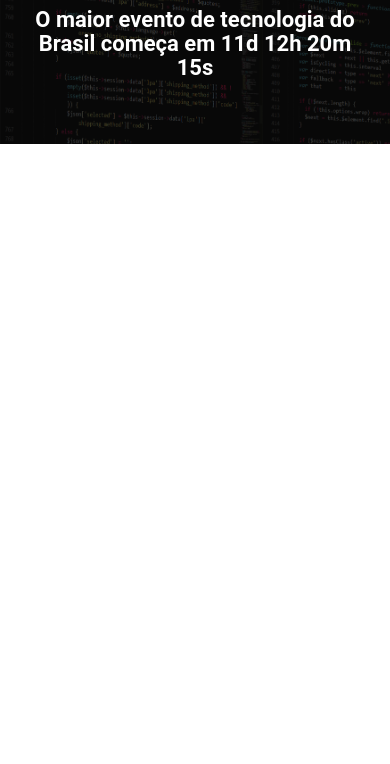
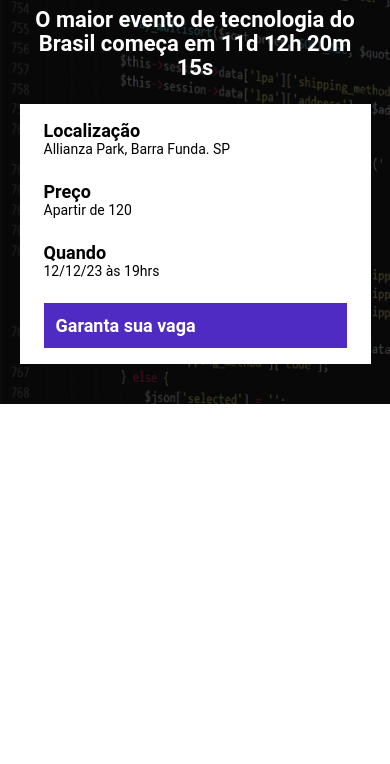
Before and after one commit to Marcosviana91/EBAC_tech_talks, a website built with Parcel: page src/index.html in a window 390 px wide. Shown: the part 80-844 px from the top of the page. Built offline with nearby package versions, Linux system fonts and the light colour scheme.

Commit message:
hero responsivo ok

```diff
--- a/src/index.html
+++ b/src/index.html
@@ -16,6 +16,23 @@
         <div class="container">
             <img class="hero__logo" src="images/ebac_logo.svg" alt="EBAC">
             <p class="hero__text">O maior evento de tecnologia do Brasil começa em 11d 12h 20m 15s</p>
+            <div class="infos-bar">
+                <ul class="infos-bar__infos">
+                    <li  class="infos-bar__infos__item">
+                        <b>Localização</b>
+                        Allianza Park, Barra Funda. SP
+                    </li>
+                    <li  class="infos-bar__infos__item">
+                        <b>Preço</b>
+                        Apartir de 120
+                    </li>
+                    <li  class="infos-bar__infos__item">
+                        <b>Quando</b>
+                        12/12/23 às 19hrs
+                    </li>
+                </ul>
+                <a class="button button--primary" href="#">Garanta sua vaga</a>
+            </div>
         </div>
     </header>
     <script src="scripts/main.js"></script>
--- /dev/null
+++ b/src/styles/components/_button.scss
@@ -0,0 +1,23 @@
+.button {
+    padding: 12px;
+    font-size: 18px;
+    font-weight: bold;
+    text-decoration: none;
+    text-align: center;
+    white-space: nowrap;
+
+    &--primary {
+        color: white;
+        background-color: #4f2ac3;
+    }
+
+    @media (max-width:640px) {
+        display: block;
+        width: 100%;
+    }
+
+    @media (max-width:1024px) {
+        display: flex;
+        align-items: center;
+    }
+}
--- /dev/null
+++ b/src/styles/components/_infos_bar.scss
@@ -0,0 +1,41 @@
+.infos-bar {
+    padding: 16px 24px;
+    background-color: white;
+    display: flex;
+    justify-content: space-between;
+
+    &__infos {
+        display: flex;
+        gap: 40px;
+
+        &__item {
+            font-size: 14px;
+            color: #000;
+
+            b {
+                color: #000;
+                font-size: 18px;
+                display: block;
+            }
+        }
+    }
+
+    @media (max-width:640px) {
+        display: block;
+
+        &__infos {
+            display: block;
+
+            &__item {
+                margin-bottom: 24px;
+            }
+        }
+    }
+
+    @media (max-width:1024px) {
+
+        &__infos {
+            gap: 16px;
+        }
+    }
+}
--- a/src/styles/main.scss
+++ b/src/styles/main.scss
@@ -1,4 +1,6 @@
 @use 'hero';
+@use 'components/infos_bar';
+@use 'components/button';
 
 * {
     margin: 0;
@@ -6,6 +8,7 @@
     box-sizing: border-box;
     font-family: Roboto, sans-serif;
     color: #fff;
+    list-style: none;
 }
 
 .container {
```
